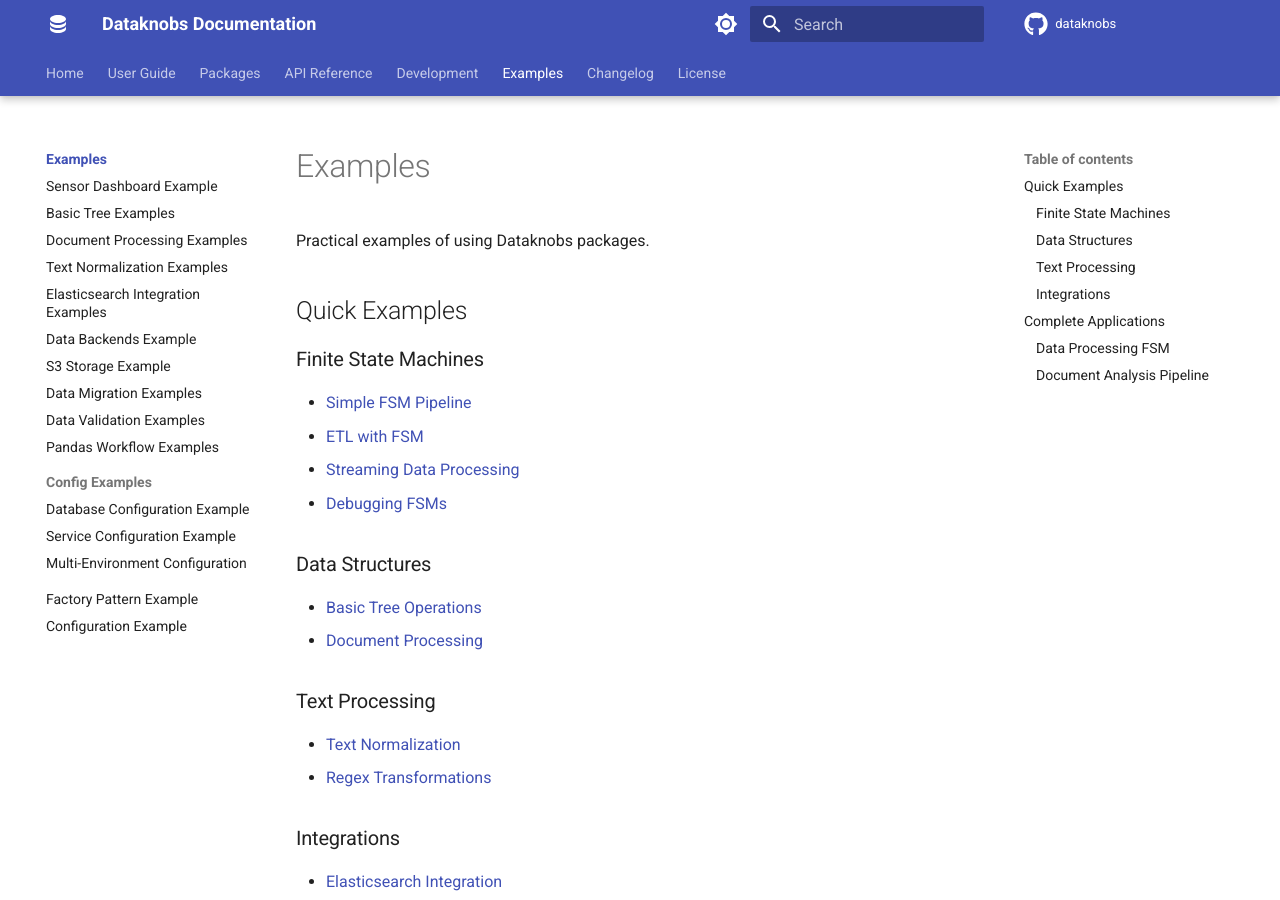
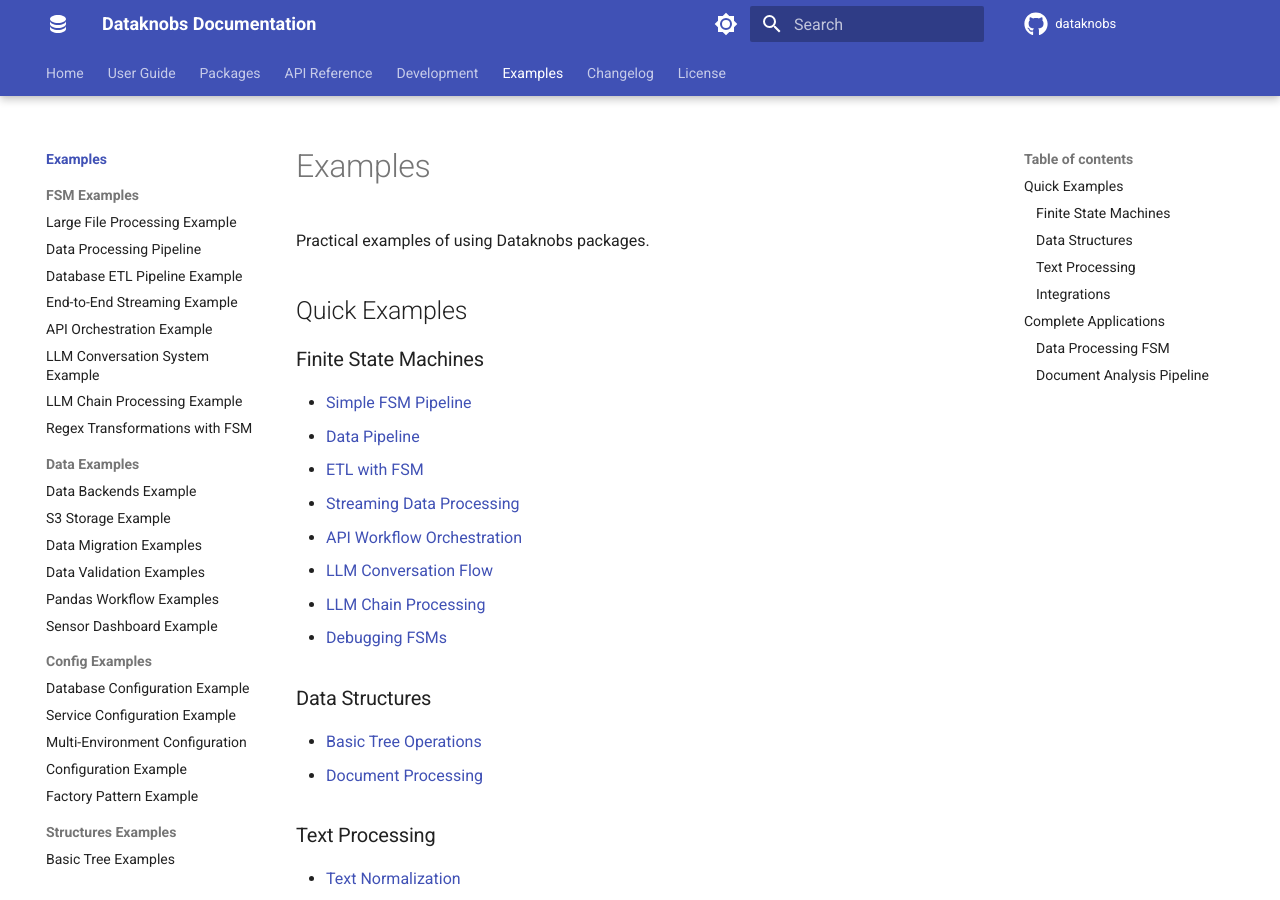
Before and after one commit to KBS-Labs/dataknobs, an MkDocs documentation site: the page built from docs/examples/index.md, in a window 1280 px wide and 900 px high. Built offline with MkDocs 1.6.1 and Material for MkDocs 9.7.7, drawn with Linux system fonts in a browser that asks for light colours; comment, search, counter and statistics services are not loaded; the version menu is left out; some of the changed text lies outside the part shown.

Commit message:
improved mkdocs navigation

```diff
--- a/docs/examples/index.md
+++ b/docs/examples/index.md
@@ -6,8 +6,12 @@
 
 ### Finite State Machines
 - [Simple FSM Pipeline](../packages/fsm/examples/file-processor.md)
+- [Data Pipeline](../packages/fsm/examples/data-pipeline.md)
 - [ETL with FSM](../packages/fsm/examples/database-etl.md)
 - [Streaming Data Processing](../packages/fsm/examples/end-to-end-streaming.md)
+- [API Workflow Orchestration](../packages/fsm/examples/api-workflow.md)
+- [LLM Conversation Flow](../packages/fsm/examples/llm-conversation.md)
+- [LLM Chain Processing](../packages/fsm/examples/llm-chain.md)
 - [Debugging FSMs](../packages/fsm/guides/cli.md)
 
 ### Data Structures
--- a/mkdocs.yml
+++ b/mkdocs.yml
@@ -161,12 +161,13 @@
 
   - API Reference:
     - api/index.md
-    - api/dataknobs-config.md
-    - api/dataknobs-data.md
-    - api/dataknobs-structures.md
-    - api/dataknobs-utils.md
-    - api/dataknobs-xization.md
-    - api/dataknobs-common.md
+    - dataknobs-fsm: packages/fsm/api/index.md
+    - dataknobs-data: api/dataknobs-data.md
+    - dataknobs-config: api/dataknobs-config.md
+    - dataknobs-structures: api/dataknobs-structures.md
+    - dataknobs-utils: api/dataknobs-utils.md
+    - dataknobs-xization: api/dataknobs-xization.md
+    - dataknobs-common: api/dataknobs-common.md
 
   - Development:
     - Overview: development/index.md
@@ -191,22 +192,35 @@
 
   - Examples:
     - examples/index.md
-    - examples/sensor-dashboard.md
-    - examples/basic-tree.md
-    - examples/document-processing.md
-    - examples/text-normalization.md
-    - examples/elasticsearch-integration.md
-    - examples/data-backends.md
-    - examples/s3-storage.md
-    - examples/data-migration.md
-    - examples/data-validation.md
-    - examples/pandas-workflow.md
+    - FSM Examples:
+      - packages/fsm/examples/file-processor.md
+      - packages/fsm/examples/data-pipeline.md
+      - packages/fsm/examples/database-etl.md
+      - packages/fsm/examples/end-to-end-streaming.md
+      - packages/fsm/examples/api-workflow.md
+      - packages/fsm/examples/llm-conversation.md
+      - packages/fsm/examples/llm-chain.md
+      - packages/fsm/examples/regex-transformations.md
+    - Data Examples:
+      - examples/data-backends.md
+      - examples/s3-storage.md
+      - examples/data-migration.md
+      - examples/data-validation.md
+      - examples/pandas-workflow.md
+      - examples/sensor-dashboard.md
     - Config Examples:
       - examples/database-config.md
       - examples/service-config.md
       - examples/multi-environment.md
-    - examples/factory-pattern.md
-    - examples/configuration.md
+      - examples/configuration.md
+      - examples/factory-pattern.md
+    - Structures Examples:
+      - examples/basic-tree.md
+      - examples/document-processing.md
+    - Utils Examples:
+      - examples/elasticsearch-integration.md
+    - Xization Examples:
+      - examples/text-normalization.md
 
   - Changelog: changelog.md
   - License: license.md
```
